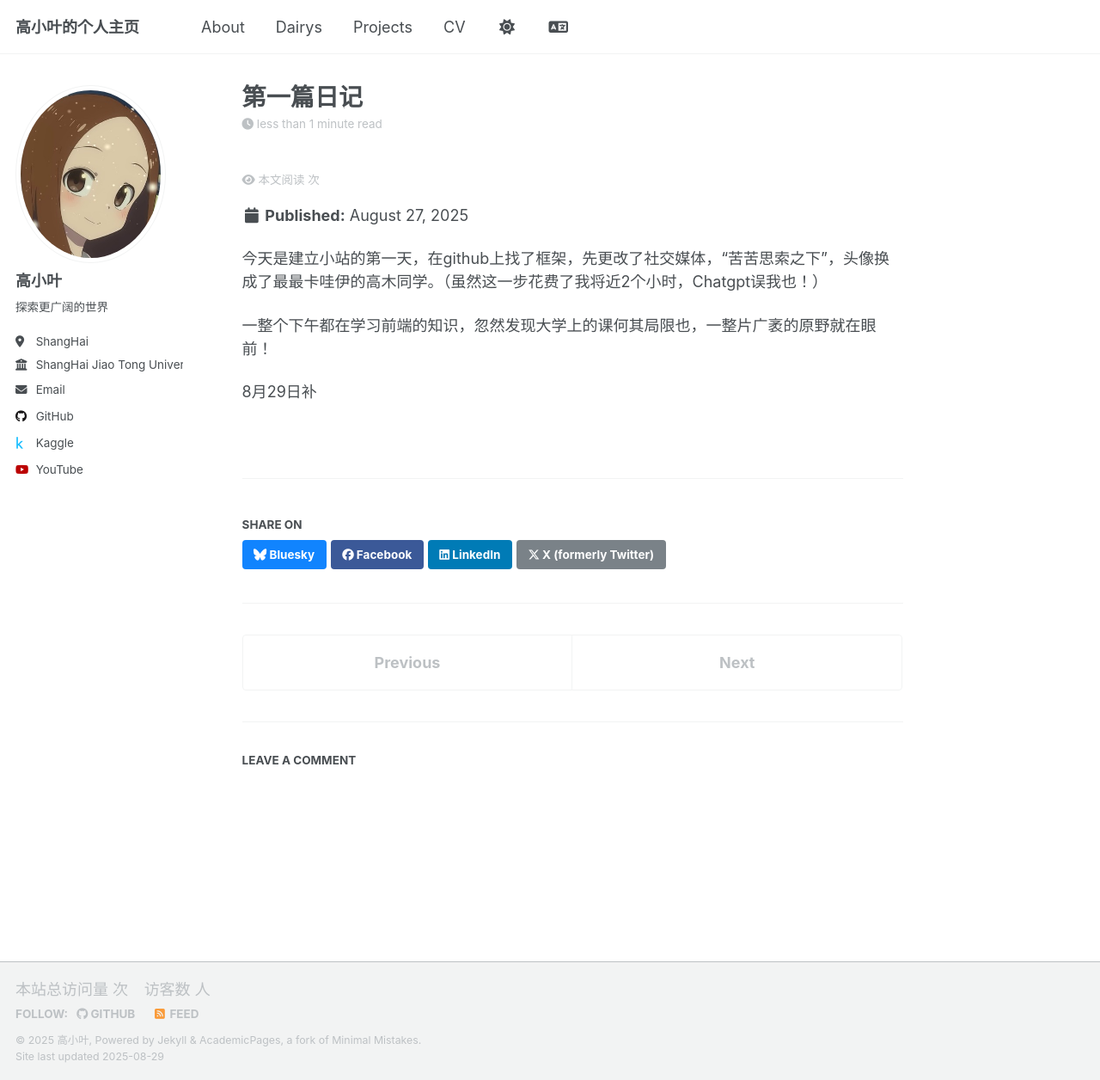
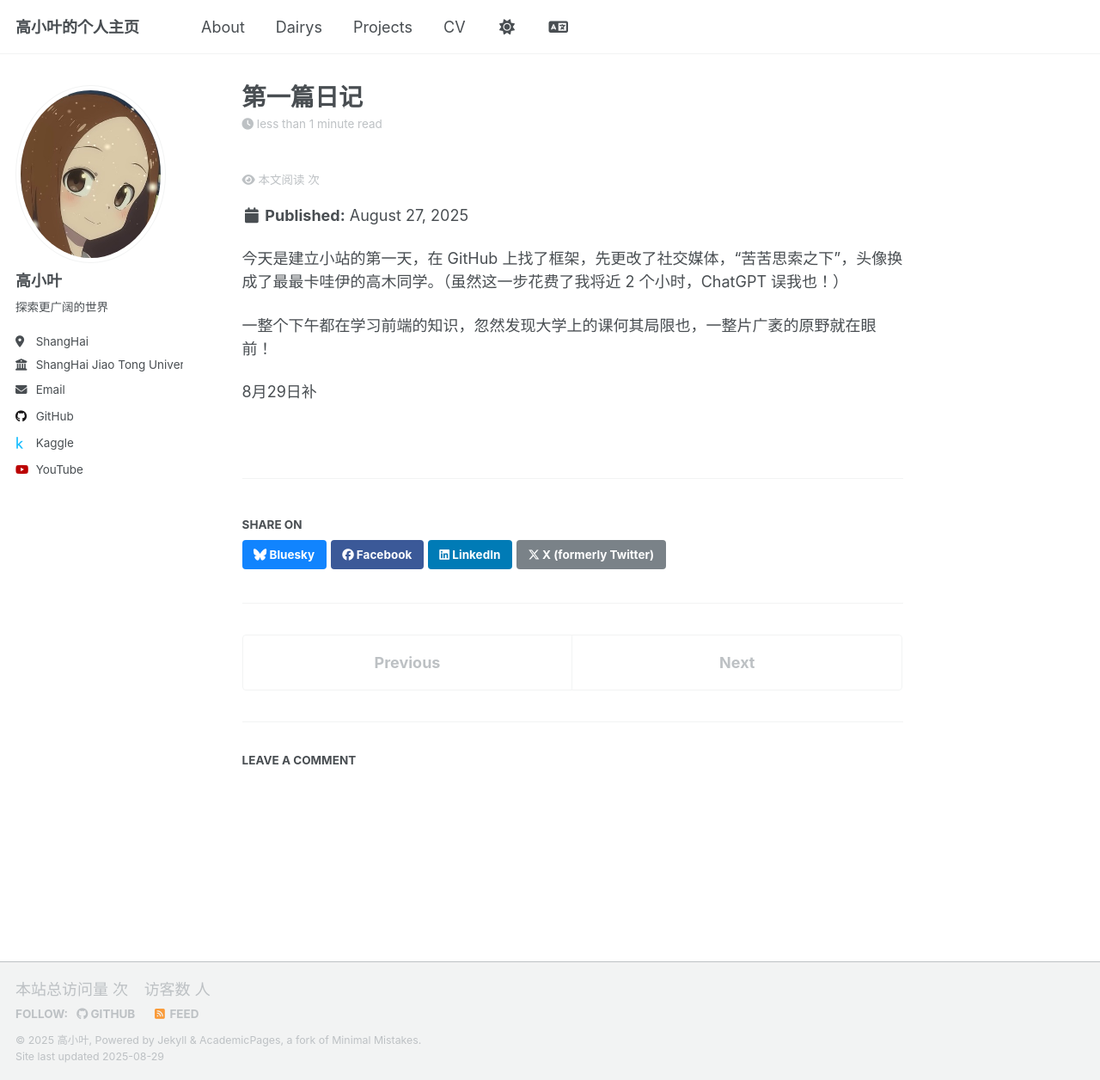
Before and after one commit to gaoyesjtu/gaoyesjtu.github.io, a Jekyll site: the page built from _dairys/2025-8-27-d.md, in a window 1280 px wide and 1256 px high. Shown: the whole window at 86% size. Built offline with Jekyll 4.4.1, drawn with Linux system fonts in a browser that asks for light colours; comment, search, counter and statistics services are not loaded.

Commit message:
Update 2025-8-27-d.md

```diff
--- a/_dairys/2025-8-27-d.md
+++ b/_dairys/2025-8-27-d.md
@@ -5,8 +5,22 @@ tags: [生活]
 comments: true
 ---
 
-今天是建立小站的第一天，在github上找了框架，先更改了社交媒体，“苦苦思索之下”，头像换成了最最卡哇伊的高木同学。（虽然这一步花费了我将近2个小时，Chatgpt误我也！）
+<div class="lang-zh">
+
+今天是建立小站的第一天，在 GitHub 上找了框架，先更改了社交媒体，“苦苦思索之下”，头像换成了最最卡哇伊的高木同学。（虽然这一步花费了我将近 2 个小时，ChatGPT 误我也！）
 
 一整个下午都在学习前端的知识，忽然发现大学上的课何其局限也，一整片广袤的原野就在眼前！
 
 8月29日补
+
+</div>
+
+<div class="lang-en">
+
+Today is the first day of setting up my little site. I found a framework on GitHub, modified the social media section first, and after much “painful deliberation,” changed my avatar to the cutest Takagi-san. (Although this step took me nearly 2 hours—blame ChatGPT!)
+
+I spent the whole afternoon learning frontend knowledge, and suddenly realized how limited the university courses were. A vast field now lies before me!
+
+Added on August 29
+
+</div>
```
